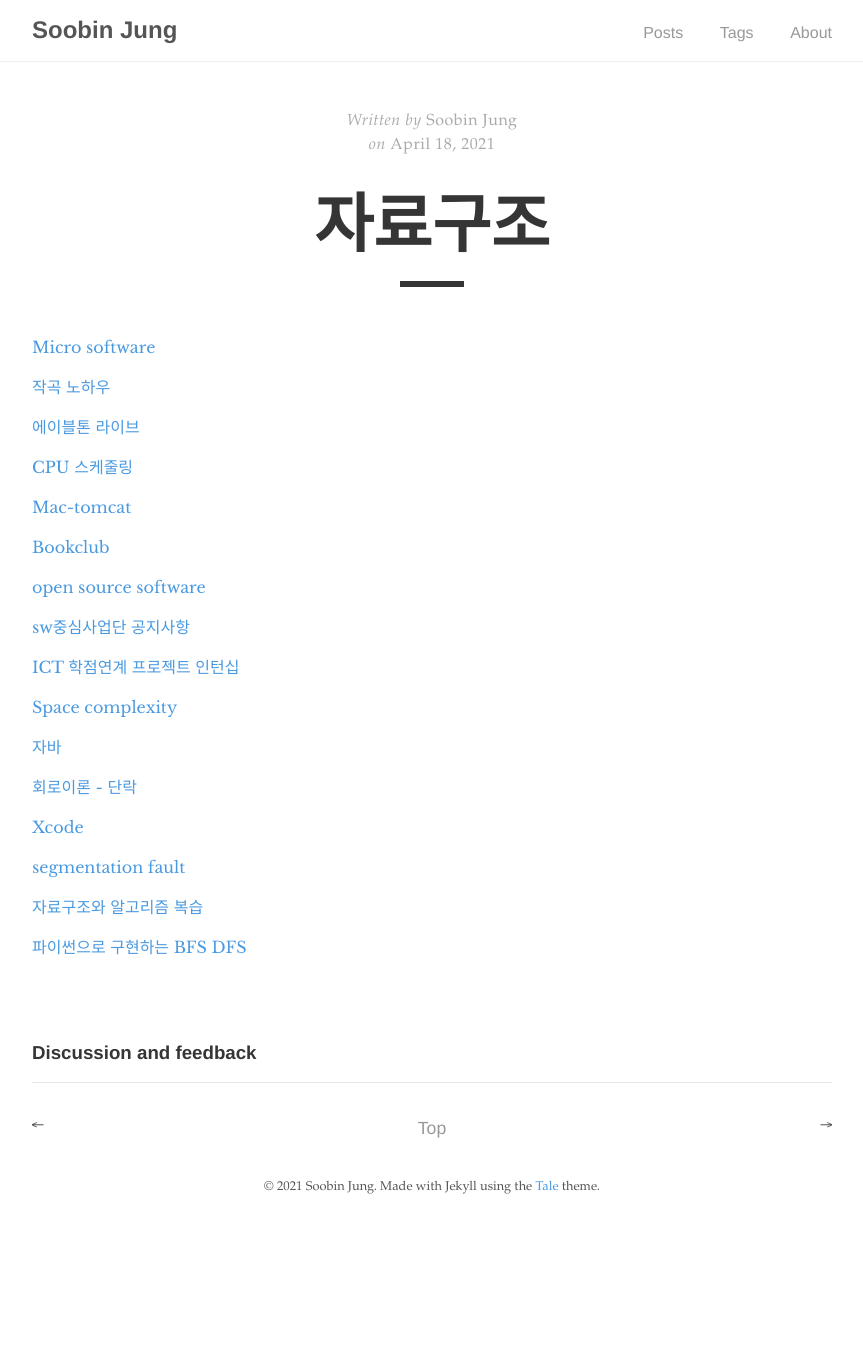
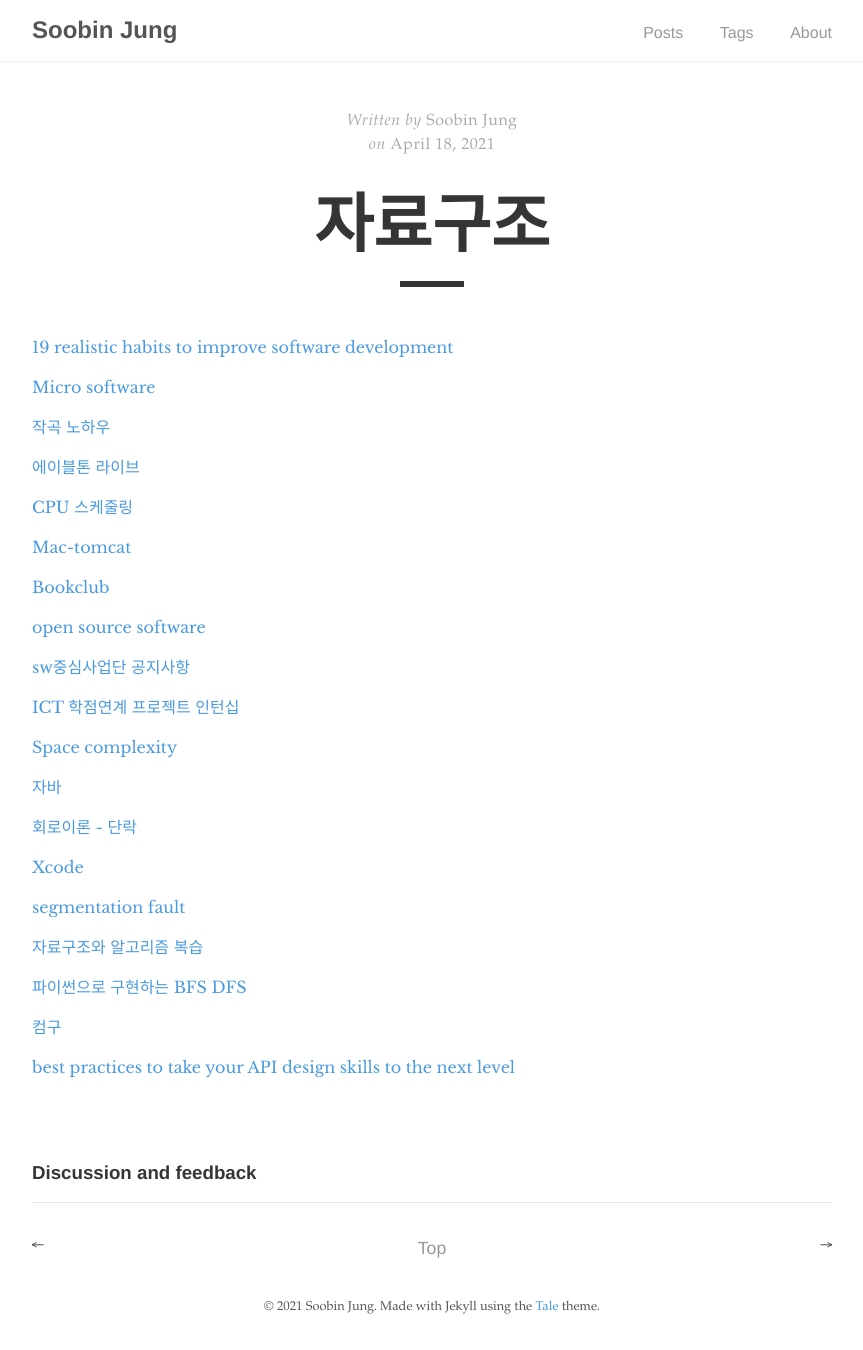
Before and after one commit to SoobinJung1013/SoobinJung1013.github.io, a Jekyll site: the page built from _posts/2021-04-18-48.md, in a window 1280 px wide. Shown: the whole page, without its empty margins (208-1071 px from the left). Built offline with Jekyll 4.4.1, drawn with Linux system fonts in a browser that asks for light colours; comment, search, counter and statistics services are not loaded; before the commit the page ends 1230 px from its top, so only the background shows below that.

Commit message:
software

```diff
--- a/_posts/2021-04-18-48.md
+++ b/_posts/2021-04-18-48.md
@@ -6,6 +6,8 @@ comments: true
 tags: Tale
 
 ---
+
+[19 realistic habits to improve software development](https://betterprogramming.pub/19-realistic-habits-to-improve-software-development-594ce1e85e19)
 
 [Micro software](https://www.imaso.co.kr/)
 
@@ -38,3 +40,7 @@ tags: Tale
 [자료구조와 알고리즘 복습](https://velog.io/@inyong_pang/1%EA%B0%95-%EC%95%88%EB%85%95-%EC%9E%90%EB%A3%8C%EA%B5%AC%EC%A1%B0-%EC%95%8C%EA%B3%A0%EB%A6%AC%EC%A6%98)
 
 [파이썬으로 구현하는 BFS DFS](https://cyc1am3n.github.io/2019/04/26/bfs_dfs_with_python.html)
+
+[컴구](https://medium.com/@fromitive/%EC%9C%88%EB%8F%84%EC%9A%B0%EC%A6%88-%EC%8B%9C%EC%8A%A4%ED%85%9C-%ED%94%84%EB%A1%9C%EA%B7%B8%EB%9E%98%EB%B0%8D-%EC%A0%95%EB%A6%AC-%EB%85%B8%ED%8A%B8-a86e52e55798)
+
+[best practices to take your API design skills to the next level](https://betterprogramming.pub/22-best-practices-to-take-your-api-design-skills-to-the-next-level-65569b200b9)
```
Also changed, not shown: _posts/2021-04-19-50.md (line endings or trailing spaces).
